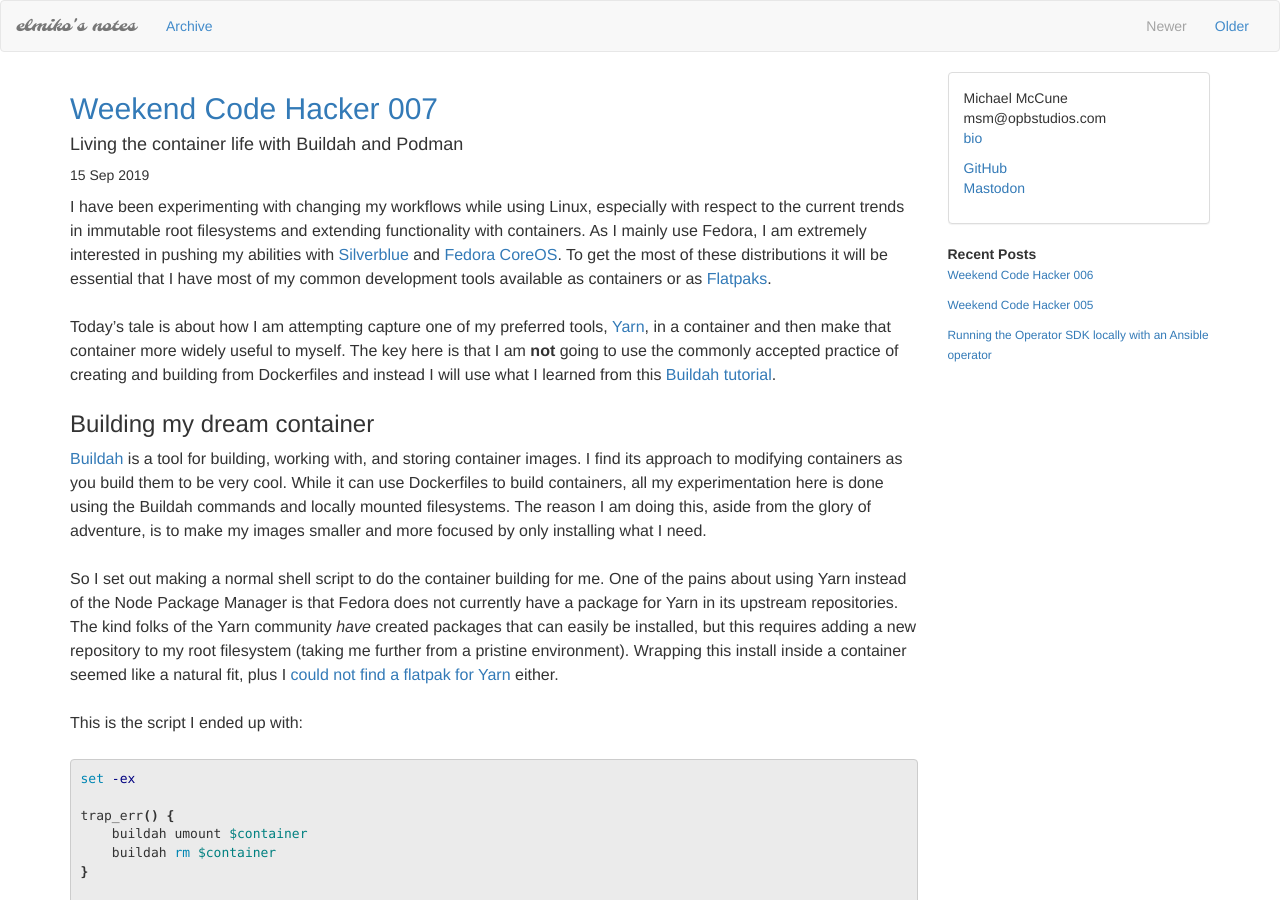
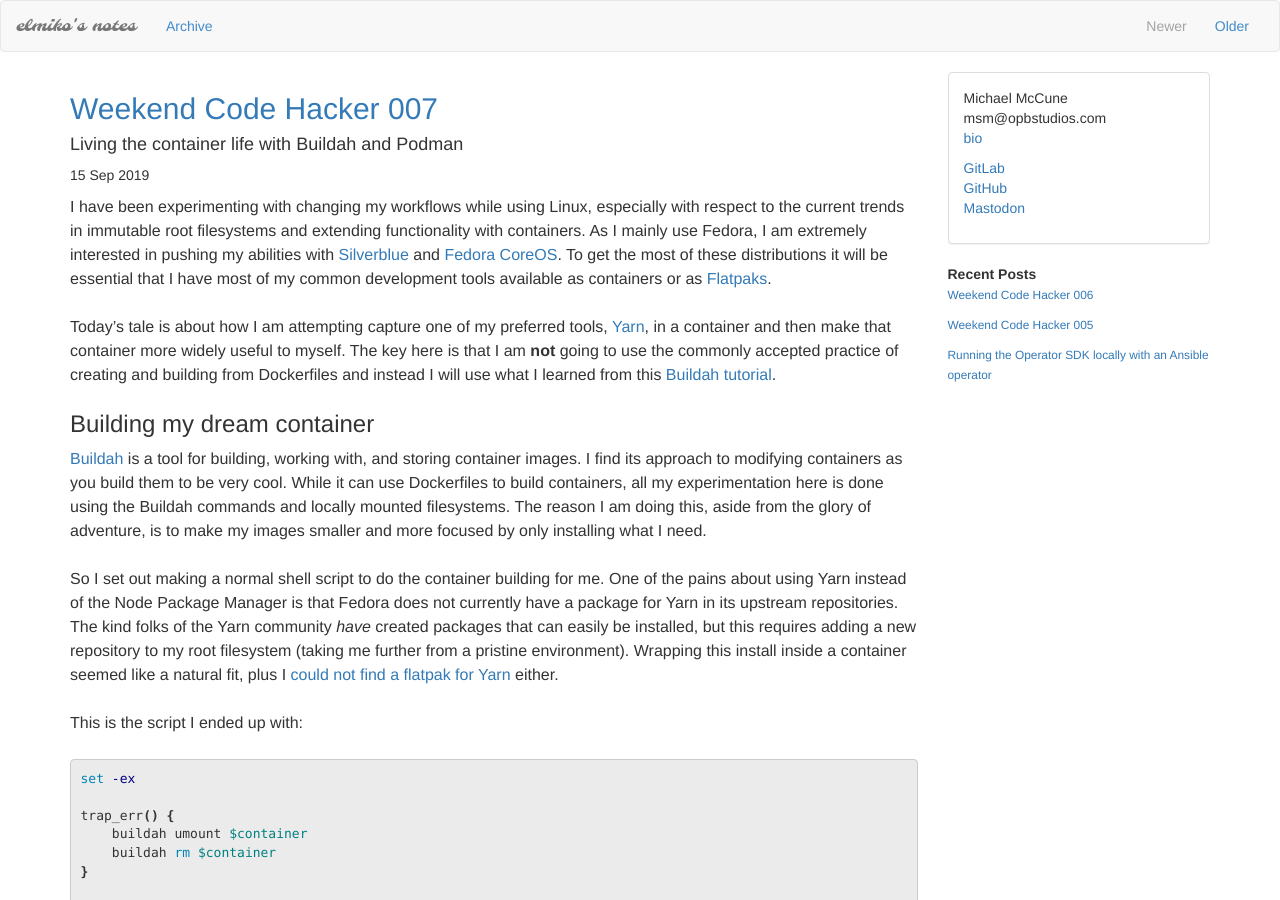
Before and after one commit to elmiko/elmiko.github.io, a Jekyll site: the page built from index.html, in a window 1280 px wide and 900 px high. Built offline with Jekyll 4.4.1, drawn with Linux system fonts in a browser that asks for light colours; nearby versions of some CDN libraries; the list of posts is cut into pages by our own code.

Commit message:
add gitlab link to info box

```diff
--- a/_layouts/default.html
+++ b/_layouts/default.html
@@ -77,6 +77,7 @@
           <a href="/bio">bio</a>
           </p>
           <p>
+          <a href="https://gitlab.com/elmiko">GitLab</a><br />
           <a href="https://github.com/elmiko">GitHub</a><br />
           <a href="https://mastodon.technology/@elmiko">Mastodon</a><br />
           </p>
```
